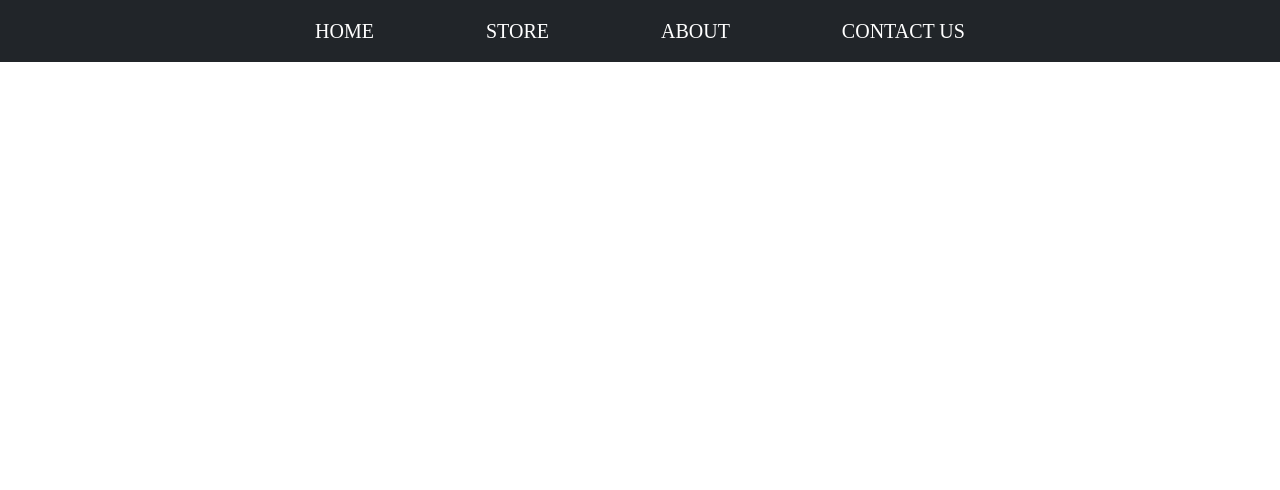
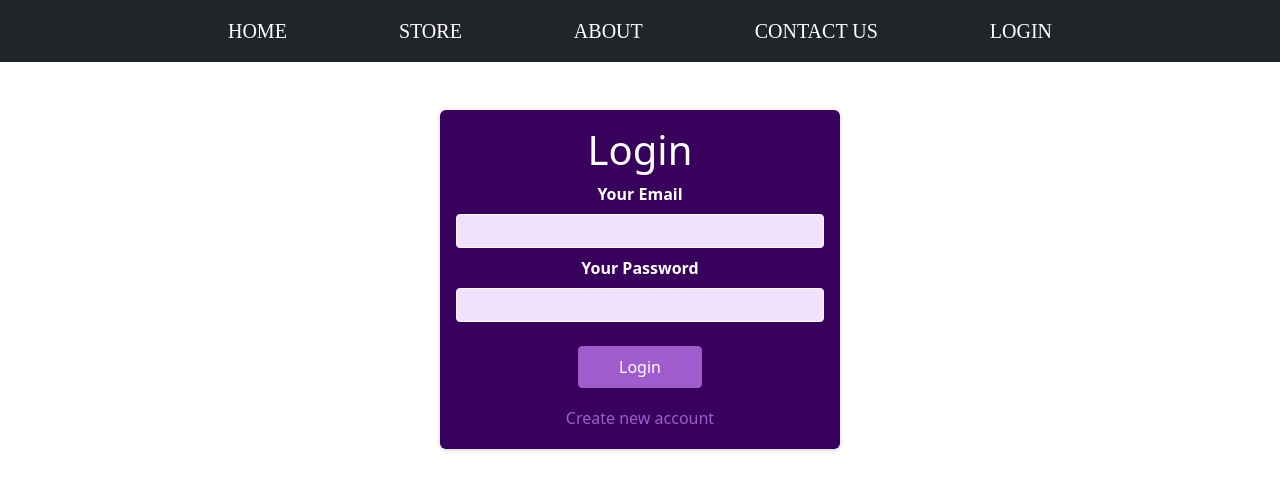
Before and after one commit to ruchitakb7/React-Ecommerse-website, a React (Create React App) app in the folder ecommerse_website/: page /auth in a window 1280 px wide. Shown: the top 490 px of the page. Built offline with nearby package versions, Linux system fonts and the light colour scheme.

Commit message:
Authentication

```diff
--- a/ecommerse_website/src/App.js
+++ b/ecommerse_website/src/App.js
@@ -8,13 +8,15 @@
 import AddmovieForm from './components/pages/AddmoviesForm';
 import Contact from './components/pages/Contact';
 import Product from './components/pages/Product';
+import Auth from './components/Auth/Auth';
+import AuthProvider from './components/Auth/AuthProvider';
 
 function App() {
   return(
   <Router>
+    <AuthProvider>
   <ContextProvider>
     <Header />
-
     <Routes>
       <Route path="/home" element={<Home />} />
       <Route path="/about" element={<About />} />
@@ -22,9 +24,10 @@
       <Route path="/add-movies" element={<AddmovieForm/>}/>
       <Route path="/contact-us" element={<Contact/>}/>
       <Route path="/product/:productId" element={<Product/>} />
+      <Route path="/auth" element={<Auth/>}/>
     </Routes>
   </ContextProvider>
-
+  </AuthProvider>
 </Router>
   )
 }
--- /dev/null
+++ b/ecommerse_website/src/components/Auth/Auth.js
@@ -0,0 +1,8 @@
+import React from "react"
+import AuthForm from "./AuthForm"
+const Auth=()=>{
+    return(
+        <AuthForm/>
+    )
+}
+export default Auth
--- /dev/null
+++ b/ecommerse_website/src/components/Auth/AuthForm.js
@@ -0,0 +1,116 @@
+import React, { useState, useRef ,useContext} from 'react';
+import classes from './AuthForm.module.css';
+import AuthProvider from './AuthProvider';
+import { AuthContext } from './AuthProvider';
+
+const AuthForm = () => {
+
+  const [isLogin, setIsLogin] = useState(true);
+  const [isLoading, setIsLoading] = useState(false);
+
+   const ctx=useContext(AuthContext)
+
+  const emailRef = useRef();
+  const passwordRef = useRef();
+
+  const switchAuthModeHandler = () => {
+    setIsLogin((prevState) => !prevState);
+    emailRef.current.value = '';
+        passwordRef.current.value = '';
+  };
+
+  const submitHandler = (event) => {
+    event.preventDefault();
+    setIsLoading(true);
+
+    const enteredEmail = emailRef.current.value;
+    const enteredPassword = passwordRef.current.value;
+    let url
+    if (!isLogin)
+      {
+        url=`https://identitytoolkit.googleapis.com/v1/accounts:signUp?key=AIzaSyBs_bJk9daTBYGVyxklTixePrZp-DwrL9w`
+      }
+      else {
+       url = `https://identitytoolkit.googleapis.com/v1/accounts:signInWithPassword?key=
+AIzaSyBs_bJk9daTBYGVyxklTixePrZp-DwrL9w`;
+      }
+      fetch(url, {
+        method: 'POST',
+        headers: {
+          'Content-Type': 'application/json',
+        },
+        body: JSON.stringify({
+          email: enteredEmail,
+          password: enteredPassword,
+          returnSecureToken: true,
+        }),
+      })
+        .then((res) => {
+          setIsLoading(false);
+          if (res.ok) {
+            return res.json();
+          } else {
+            return res.json().then((data) => {
+              let errorMessage = 'Authentication failed!';
+              if (data && data.error && data.error.message) {
+                errorMessage = data.error.message;
+              }
+              throw new Error(errorMessage);
+            });
+          }
+        })
+        .then((data) => {
+          const token = data.idToken;
+          console.log('Token:', token);
+          emailRef.current.value = '';
+          passwordRef.current.value = '';
+          if(isLogin)
+          {
+            alert('login Successfully')
+            ctx.login(token)
+          }
+          else{
+           alert(" Account Created successfully")
+          }
+
+
+        })
+        .catch((error) => {
+          setIsLoading(false);
+          alert(error.message);
+        });
+    }
+
+
+  return (
+    <section className={classes.auth}>
+      <h1>{isLogin ? 'Login' : 'Sign Up'}</h1>
+      <form onSubmit={submitHandler}>
+        <div className={classes.control}>
+          <label htmlFor='email'>Your Email</label>
+          <input type='email' id='email' required ref={emailRef} />
+        </div>
+        <div className={classes.control}>
+          <label htmlFor='password'>Your Password</label>
+          <input type='password' id='password' required ref={passwordRef} />
+        </div>
+        <div className={classes.actions}>
+          {!isLoading && (
+            <button type='submit'>{isLogin ? 'Login' : 'Create Account'}</button>
+          )}
+          {isLoading && <p>Sending...</p>}
+          <button
+            type='button'
+            className={classes.toggle}
+            onClick={switchAuthModeHandler}
+            disabled={isLoading}
+          >
+            {isLogin ? 'Create new account' : 'Login with existing account'}
+          </button>
+        </div>
+      </form>
+    </section>
+  );
+}
+
+export default AuthForm;
--- /dev/null
+++ b/ecommerse_website/src/components/Auth/AuthForm.module.css
@@ -0,0 +1,72 @@
+.auth {
+  margin: 3rem auto;
+  width: 95%;
+  max-width: 25rem;
+  border-radius: 6px;
+  background-color: #38015c;
+  box-shadow: 0 1px 4px rgba(0, 0, 0, 0.2);
+  padding: 1rem;
+  text-align: center;
+}
+
+.auth h1 {
+  text-align: center;
+  color: white;
+}
+
+.control {
+  margin-bottom: 0.5rem;
+}
+
+.control label {
+  display: block;
+  color: white;
+  font-weight: bold;
+  margin-bottom: 0.5rem;
+}
+
+.control input {
+  font: inherit;
+  background-color: #f1e1fc;
+  color: #38015c;
+  border-radius: 4px;
+  border: 1px solid white;
+  width: 100%;
+  text-align: left;
+  padding: 0.25rem;
+}
+
+.actions {
+  margin-top: 1.5rem;
+  display: flex;
+  flex-direction: column;
+  align-items: center;
+}
+
+.actions button {
+  cursor: pointer;
+  font: inherit;
+  color: white;
+  background-color: #9f5ccc;
+  border: 1px solid #9f5ccc;
+  border-radius: 4px;
+  padding: 0.5rem 2.5rem;
+}
+
+.actions button:hover {
+  background-color: #873abb;
+  border-color: #873abb;
+}
+
+.actions .toggle {
+  margin-top: 1rem;
+  background-color: transparent;
+  color: #9f5ccc;
+  border: none;
+  padding: 0.15rem 1.5rem;
+}
+
+.actions .toggle:hover {
+  background-color: transparent;
+  color: #ae82cc;
+}
--- /dev/null
+++ b/ecommerse_website/src/components/Auth/AuthProvider.js
@@ -0,0 +1,48 @@
+
+import React, { useState,useEffect} from 'react';
+
+import {useNavigate} from "react-router-dom"
+
+export const AuthContext = React.createContext({
+  token: '',
+  isLoggedIn: false,
+  login: (token) => {},
+  logout: () => {},
+});
+
+ const AuthProvider = ({ children }) => {
+
+  const navigate=useNavigate()
+  const initialToken = localStorage.getItem('token');
+  const [token, setToken] = useState(initialToken);
+
+  const userIsLoggedIn = !!token;
+
+  const loginHandler = (token) => {
+    setToken(token);
+    localStorage.setItem('token', token);
+    navigate('/');
+  };
+
+  const logoutHandler = () => {
+    setToken(null);
+    localStorage.removeItem('token');
+    navigate('/auth')
+  };
+
+
+  const contextValue = {
+    token: token,
+    isLoggedIn: userIsLoggedIn,
+    login: loginHandler,
+    logout: logoutHandler,
+  };
+
+
+  return (
+    <AuthContext.Provider value={contextValue}>
+      {children}
+    </AuthContext.Provider>
+  );
+};
+export default AuthProvider
--- a/ecommerse_website/src/components/layout/Header.js
+++ b/ecommerse_website/src/components/layout/Header.js
@@ -1,8 +1,10 @@
-import React from "react";
+import React,{useContext} from "react";
 import { Navbar, Nav, Container } from "react-bootstrap";
 import { Link } from "react-router-dom";
+import { AuthContext } from "../Auth/AuthProvider";
 
 const Header = () => {
+    const ctx=useContext(AuthContext)
     return (
         <Navbar bg="dark" variant="dark" sticky="top">
             <Container className="justify-content-center" style={{ flex: '1' }}>
@@ -11,6 +13,8 @@
                     <Nav.Link as={Link} to="/" className="text-white fs-5 mx-5">STORE</Nav.Link>
                     <Nav.Link as={Link} to="/about" className="text-white fs-5 mx-5">ABOUT</Nav.Link>
                     <Nav.Link as={Link} to="/contact-us" className="text-white fs-5 mx-5">CONTACT US</Nav.Link>
+                    <Nav.Link as={Link} to="/auth" className="text-white fs-5 mx-5">
+                    {ctx.isLoggedIn?'LOGOUT':'LOGIN'}</Nav.Link>
                 </Nav>
             </Container>
 
```
